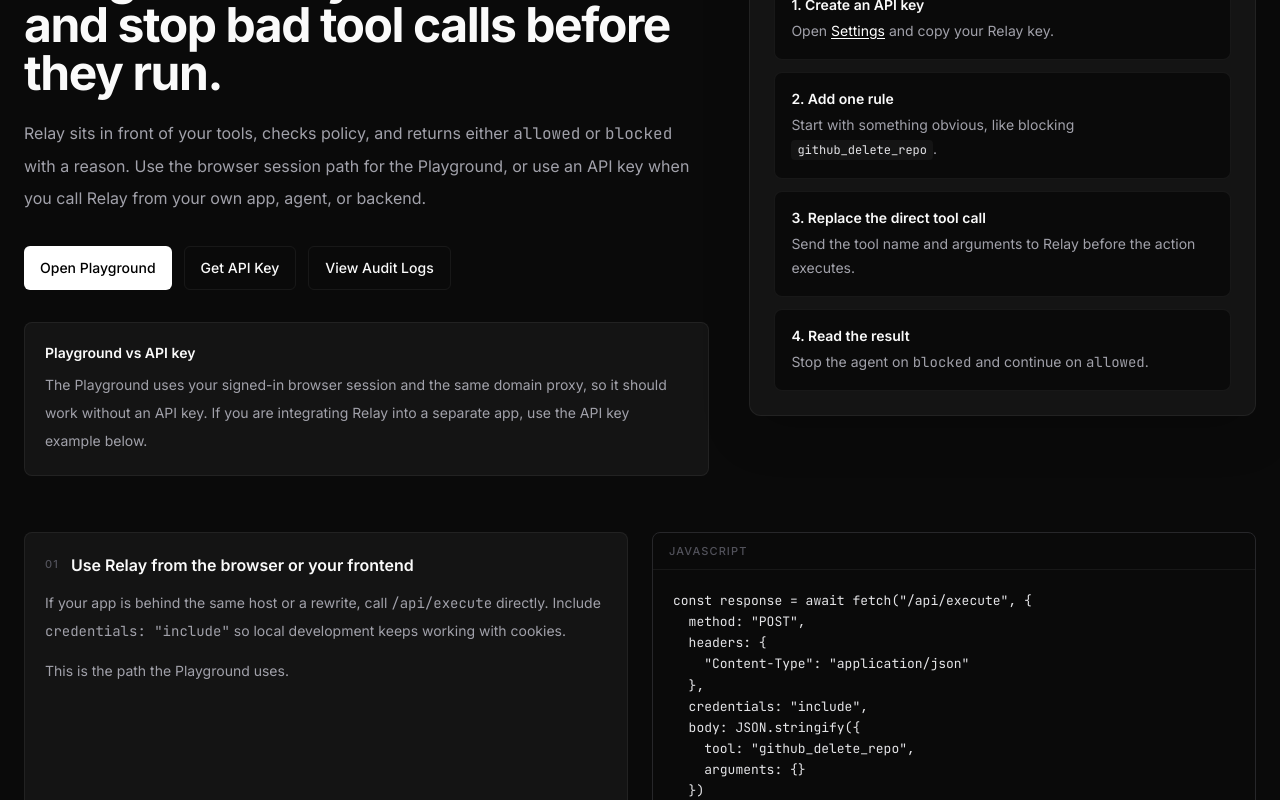
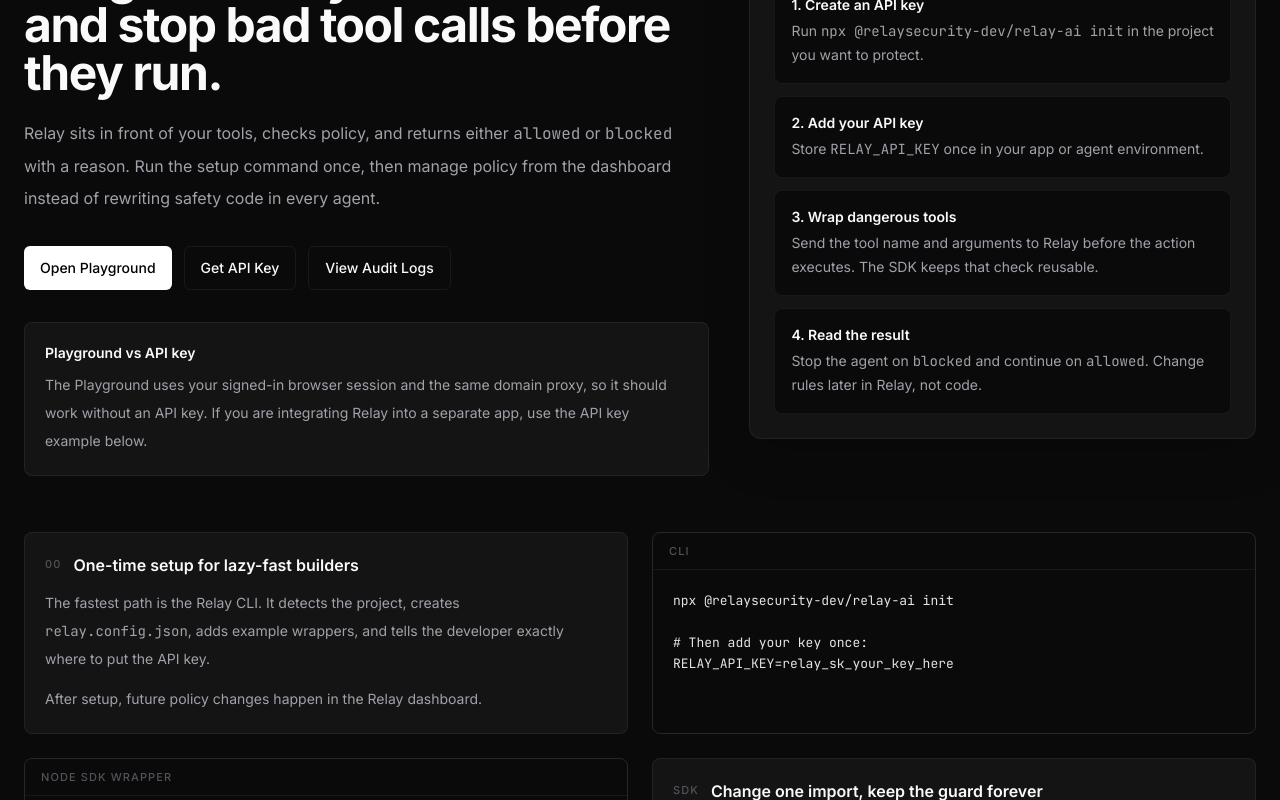
Before and after one commit to aniiketvarshney/Relayaisecurity, a React (Vite) app: page /docs in a window 1280 px wide. Shown: the part 200-1000 px from the top of the page. Built offline with nearby package versions, Linux system fonts and the light colour scheme; no server answers; a web font is replaced by a local one.

Commit message:
Add Relay CLI and Node SDK starter

```diff
--- a/package.json
+++ b/package.json
@@ -3,6 +3,9 @@
   "private": true,
   "version": "0.1.0",
   "type": "module",
+  "workspaces": [
+    "packages/*"
+  ],
   "scripts": {
     "dev": "vite",
     "server": "node --env-file=.env server.js",
--- /dev/null
+++ b/packages/relay-node/src/index.d.ts
@@ -0,0 +1,35 @@
+export type RelayStatus = "allowed" | "blocked" | "error";
+
+export interface RelayResult {
+  status: RelayStatus;
+  reason?: string;
+  [key: string]: unknown;
+}
+
+export interface RelayOptions {
+  endpoint?: string;
+  apiKey?: string;
+  fetch?: typeof fetch;
+}
+
+export class RelayPolicyError extends Error {
+  result: RelayResult;
+  constructor(message: string, result: RelayResult);
+}
+
+export interface RelayClient {
+  check(tool: string, args?: Record<string, unknown>): Promise<RelayResult>;
+  assertAllowed(tool: string, args?: Record<string, unknown>): Promise<RelayResult>;
+  guardTool<TArgs extends Record<string, unknown>, TResult>(
+    tool: string,
+    handler: (args: TArgs) => Promise<TResult> | TResult
+  ): (args?: TArgs) => Promise<TResult>;
+}
+
+export function createRelay(options?: RelayOptions): RelayClient;
+
+export function guardedTool<TArgs extends Record<string, unknown>, TResult>(
+  tool: string,
+  handler: (args: TArgs) => Promise<TResult> | TResult,
+  options?: RelayOptions
+): (args?: TArgs) => Promise<TResult>;
--- /dev/null
+++ b/packages/relay-node/src/index.js
@@ -0,0 +1,76 @@
+const DEFAULT_ENDPOINT = "https://relay-security-lemon.vercel.app/api/execute";
+
+export class RelayPolicyError extends Error {
+  constructor(message, result) {
+    super(message);
+    this.name = "RelayPolicyError";
+    this.result = result;
+  }
+}
+
+export function createRelay(options = {}) {
+  const endpoint = options.endpoint || process.env.RELAY_ENDPOINT || DEFAULT_ENDPOINT;
+  const apiKey = options.apiKey || process.env.RELAY_API_KEY;
+  const fetchImpl = options.fetch || globalThis.fetch;
+
+  if (!fetchImpl) {
+    throw new Error("Relay requires fetch. Use Node 18+ or pass a fetch implementation.");
+  }
+
+  async function check(tool, args = {}) {
+    const headers = {
+      "Content-Type": "application/json",
+    };
+
+    if (apiKey) {
+      headers.Authorization = `Bearer ${apiKey}`;
+    }
+
+    const response = await fetchImpl(endpoint, {
+      method: "POST",
+      headers,
+      body: JSON.stringify({ tool, arguments: args }),
+    });
+
+    let result;
+    try {
+      result = await response.json();
+    } catch {
+      result = { status: "error", reason: `Relay returned HTTP ${response.status}` };
+    }
+
+    if (!response.ok) {
+      const reason = result?.error || result?.reason || `Relay returned HTTP ${response.status}`;
+      throw new Error(reason);
+    }
+
+    return result;
+  }
+
+  async function assertAllowed(tool, args = {}) {
+    const result = await check(tool, args);
+
+    if (result?.status === "blocked") {
+      throw new RelayPolicyError(result.reason || "Blocked by Relay policy", result);
+    }
+
+    return result;
+  }
+
+  function guardTool(tool, handler) {
+    return async function guardedRelayTool(args = {}) {
+      await assertAllowed(tool, args);
+      return handler(args);
+    };
+  }
+
+  return {
+    check,
+    assertAllowed,
+    guardTool,
+  };
+}
+
+export function guardedTool(tool, handler, options = {}) {
+  return createRelay(options).guardTool(tool, handler);
+}
--- /dev/null
+++ b/relay.config.json
@@ -0,0 +1,11 @@
+{
+  "endpoint": "https://relay-security-lemon.vercel.app/api/execute",
+  "apiKeyEnv": "RELAY_API_KEY",
+  "defaultDecision": "allow",
+  "protectedTools": [
+    "github_delete_repo",
+    "shell_rm_rf",
+    "deploy_production",
+    "database_drop_table"
+  ]
+}
--- a/src/pages/Docs.tsx
+++ b/src/pages/Docs.tsx
@@ -18,6 +18,22 @@
 if (result.status === "blocked") {
   throw new Error(result.reason || "Blocked by policy");
 }`;
+
+const cliExample = String.raw`npx @relaysecurity-dev/relay-ai init
+
+# Then add your key once:
+RELAY_API_KEY=relay_sk_your_key_here`;
+
+const nodeSdkExample = String.raw`import { createRelay } from "@relaysecurity-dev/node";
+
+const relay = createRelay();
+
+export const deleteRepo = relay.guardTool(
+  "github_delete_repo",
+  async ({ repoName }) => {
+    return github.repos.delete({ repo: repoName });
+  }
+);`;
 
 const curlExample = String.raw`curl -X POST https://relay-security-lemon.vercel.app/api/execute \
   -H "Authorization: Bearer YOUR_API_KEY" \
@@ -113,8 +129,8 @@
             <p className="mt-5 max-w-2xl text-base leading-8 text-[var(--text-secondary)]">
               Relay sits in front of your tools, checks policy, and returns
               either <code>allowed</code> or <code>blocked</code> with a reason.
-              Use the browser session path for the Playground, or use an API key
-              when you call Relay from your own app, agent, or backend.
+              Run the setup command once, then manage policy from the dashboard
+              instead of rewriting safety code in every agent.
             </p>
 
             <div className="mt-8 flex flex-wrap gap-3">
@@ -159,35 +175,26 @@
                   1. Create an API key
                 </p>
                 <p className="mt-1 text-sm leading-6 text-[var(--text-secondary)]">
-                  Open{" "}
-                  <Link
-                    to="/settings/api-keys"
-                    className="text-white underline underline-offset-2 hover:opacity-90"
-                  >
-                    Settings
-                  </Link>{" "}
-                  and copy your Relay key.
+                  Run <code>npx @relaysecurity-dev/relay-ai init</code> in the
+                  project you want to protect.
                 </p>
               </div>
               <div className="rounded-[var(--radius-lg)] border border-[var(--border)] bg-[var(--bg-primary)] p-4">
                 <p className="text-sm font-semibold text-[var(--text-primary)]">
-                  2. Add one rule
+                  2. Add your API key
                 </p>
                 <p className="mt-1 text-sm leading-6 text-[var(--text-secondary)]">
-                  Start with something obvious, like blocking{" "}
-                  <code className="rounded-[var(--radius-sm)] bg-[var(--bg-secondary)] px-1.5 py-0.5 font-mono text-[12px] text-[var(--code-text)]">
-                    github_delete_repo
-                  </code>
-                  .
+                  Store <code>RELAY_API_KEY</code> once in your app or agent
+                  environment.
                 </p>
               </div>
               <div className="rounded-[var(--radius-lg)] border border-[var(--border)] bg-[var(--bg-primary)] p-4">
                 <p className="text-sm font-semibold text-[var(--text-primary)]">
-                  3. Replace the direct tool call
+                  3. Wrap dangerous tools
                 </p>
                 <p className="mt-1 text-sm leading-6 text-[var(--text-secondary)]">
                   Send the tool name and arguments to Relay before the action
-                  executes.
+                  executes. The SDK keeps that check reusable.
                 </p>
               </div>
               <div className="rounded-[var(--radius-lg)] border border-[var(--border)] bg-[var(--bg-primary)] p-4">
@@ -196,11 +203,52 @@
                 </p>
                 <p className="mt-1 text-sm leading-6 text-[var(--text-secondary)]">
                   Stop the agent on <code>blocked</code> and continue on{" "}
-                  <code>allowed</code>.
+                  <code>allowed</code>. Change rules later in Relay, not code.
                 </p>
               </div>
             </div>
           </div>
+        </section>
+
+        <section className="mt-14 grid gap-6 lg:grid-cols-2">
+          <Step
+            number="00"
+            title="One-time setup for lazy-fast builders"
+            body={
+              <>
+                <p>
+                  The fastest path is the Relay CLI. It detects the project,
+                  creates <code>relay.config.json</code>, adds example wrappers,
+                  and tells the developer exactly where to put the API key.
+                </p>
+                <p className="mt-3">
+                  After setup, future policy changes happen in the Relay
+                  dashboard.
+                </p>
+              </>
+            }
+          />
+          <CodeBlock label="CLI" code={cliExample} />
+        </section>
+
+        <section className="mt-6 grid gap-6 lg:grid-cols-2">
+          <CodeBlock label="Node SDK wrapper" code={nodeSdkExample} />
+          <Step
+            number="SDK"
+            title="Change one import, keep the guard forever"
+            body={
+              <>
+                <p>
+                  The SDK wrapper is the default integration path for Node
+                  agents. Developers wrap the dangerous function once, then the
+                  tool automatically checks Relay on every call.
+                </p>
+                <p className="mt-3">
+                  The same pattern can be shipped for Python and Java next.
+                </p>
+              </>
+            }
+          />
         </section>
 
         <section className="mt-14 grid gap-6 lg:grid-cols-2">
```
Also changed, not shown: packages/relay-cli/package.json (added, +17 -0 lines), packages/relay-node/package.json (added, +22 -0 lines), 2 other files (tests, documents, lock files or other folders).
